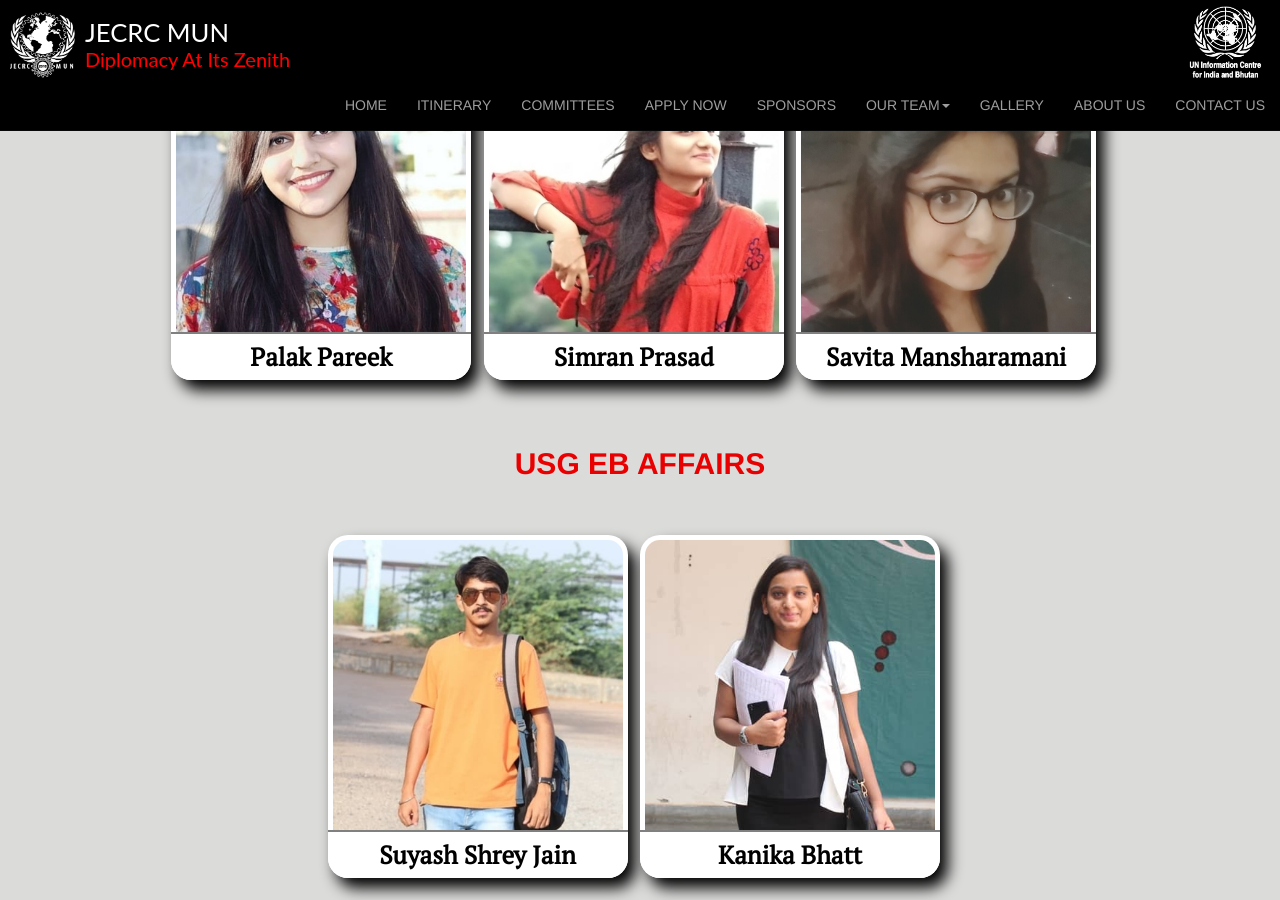
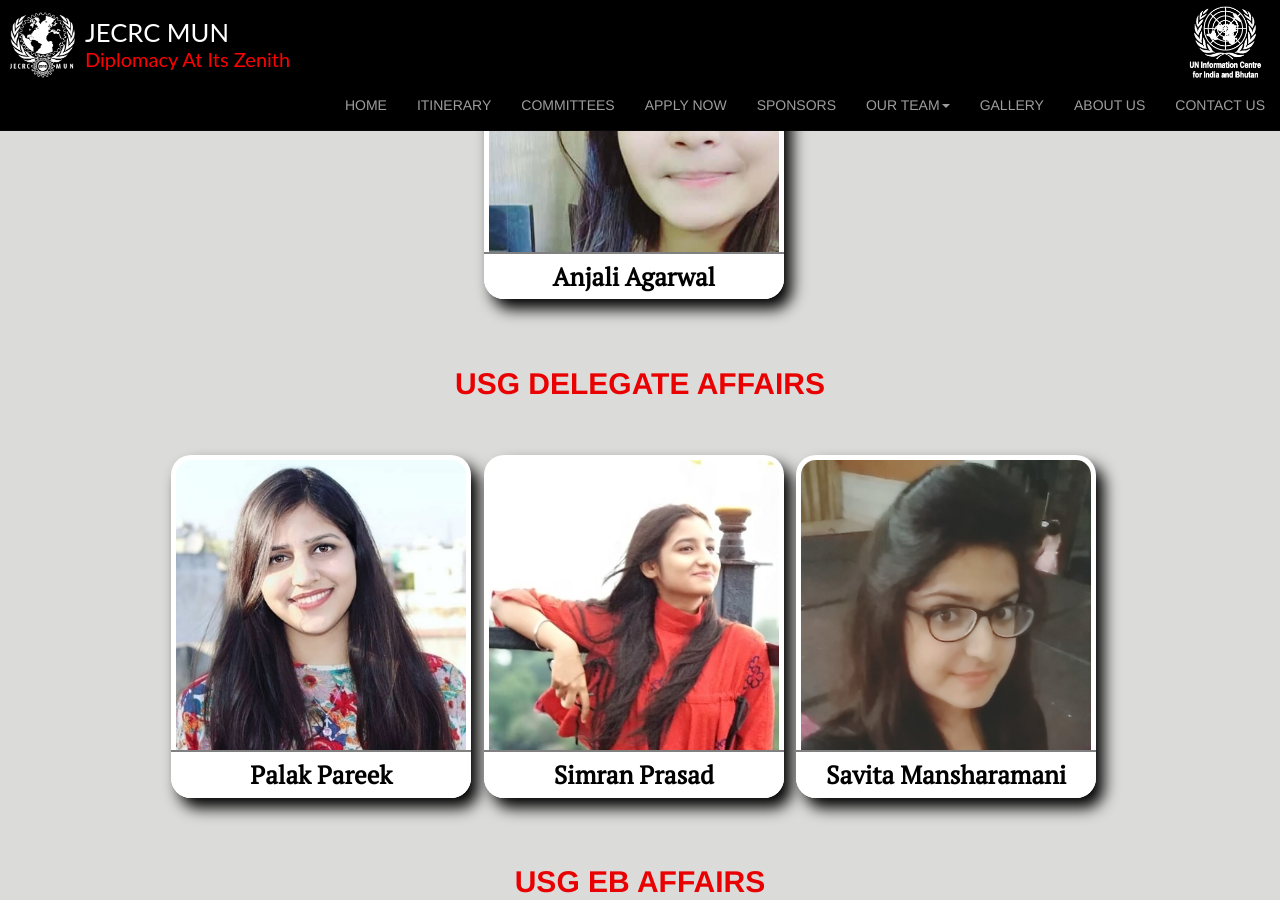
Before and after one commit to jecrcmun19/jecrcmun19.github.io, a Jekyll site: the page built from team.html, in a window 1280 px wide and 900 px high, scrolled down 789 px. Built offline with Jekyll 4.4.1, drawn with Linux system fonts in a browser that asks for light colours; nearby versions of some CDN libraries; library files that are not in the unit come from our copies.

Commit message:
anjali img update

```diff
--- a/_data/team.yml
+++ b/_data/team.yml
@@ -18,8 +18,8 @@
   # - name: Simran Prasad
   #   profile_pic: /assets/img/team/simran.jpg
 
-  # - name: Anjali Agarwal
-  #   profile_pic: /assets/img/team/gauravG.jpg
+  - name: Anjali Agarwal
+    profile_pic: /assets/img/team/anjali.jpg
 
   # - name: Shubham
   #   profile_pic: /assets/img/team/subham.jpg
```
Also changed, not shown: assets/img/team/anjali.jpg (added).
